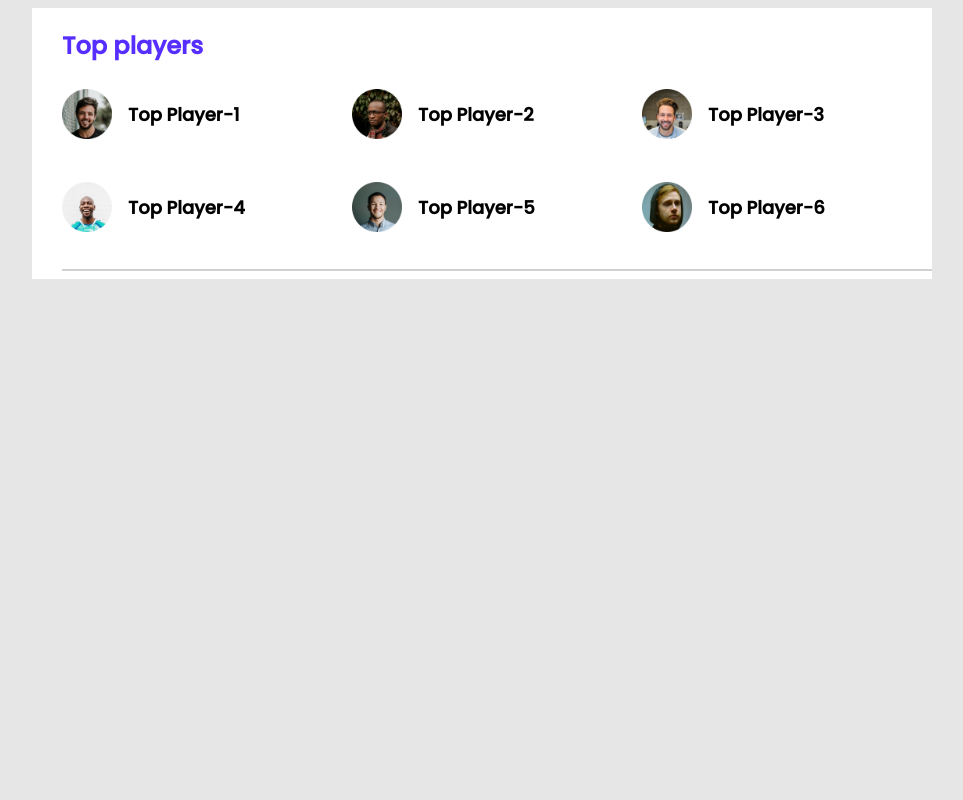
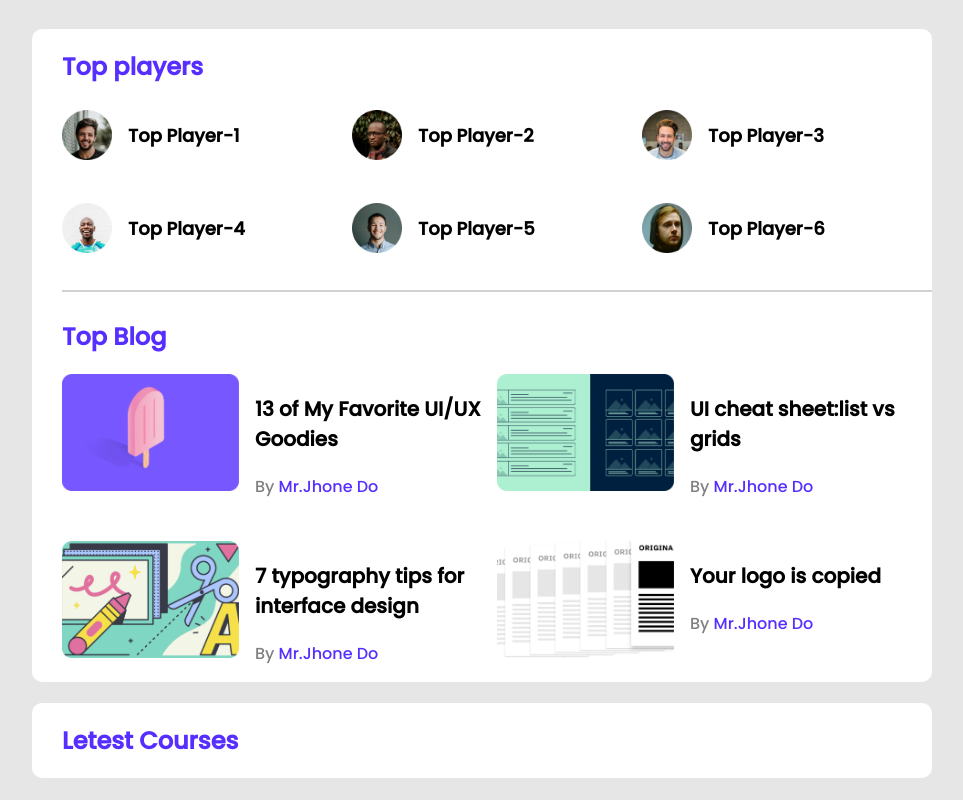
Before and after one commit to shakawatChy434/leader-board-css3, a plain HTML site: page index.html in a window 1280 px wide. Shown: the whole page, without its empty margins (158-1121 px from the left). Drawn offline with Linux system fonts and the light colour scheme.

Commit message:
Top-blog-added

```diff
--- a/css/style.css
+++ b/css/style.css
@@ -8,19 +8,26 @@ body{
 
 main{
     display: flex;
-    justify-content:center;
+    flex-direction: column;
+    /* justify-content:center; */
+    align-items: center;
 
 }
 .container{
     background-color: #fff;
     width:870px;
     padding-left:30px;
+    margin-top: 21px;
+    border-radius: 10px;
 
 }
 hr{
     border: 1px solid #d1d1d1;
+    margin-bottom: 27px;
 }
-/* top players style part started  */
+/*-------------------------------
+ top players style part started
+ --------------------------------  */
 .top-players{
     margin-bottom: 30px;
 }
@@ -32,8 +39,6 @@ hr{
     display: grid;
     grid-template-columns: repeat(3, 1fr);
     grid-row-gap: 30px;
-
-
 }
 .player{
     display: flex;
@@ -46,6 +51,49 @@ hr{
 .player-name{
     margin-left: 16px;
     font-size: 18px;
+}
+/*------------------------
+ top players style part end
+ --------------------------  */
+
+/*----------------------------------
+Top blog style patr started
+----------------------------------   */
+.blogs{
+    display: grid;
+    grid-template-columns: repeat(2, 1fr);
+    grid-row-gap: 26px;
+}
+.blog{
+    display:flex;
+}
+.blog .thumbnaill img{
+    width: 177px;
+    height: 117px;
+}
+.blog-info{
+    margin-left: 16px;
+}
+.blog-title{
+    font-size: 20px;
+}
+.blog .author{
+    color: gray;
+}
+.blog .author a{
+    text-decoration: none;
+    font-size: 16px;
+    color: #562eff;
 
 }
-/* top players style part end  */
+/*-------------------------
+Top blog style patr end
+------------------------   */
+
+/*--------------------------------
+ Latest Courser Part started
+------------------------------.....  */
+
+/* -------------------------------
+Latest Courser Part end
+------------------------------.....  */
--- a/index.html
+++ b/index.html
@@ -23,6 +23,7 @@
 
     <main>
         <!-- Top players & top blogs part start  -->
+        <!-- Top players part started..  -->
         <section class="container">
             <div class="top-players">
                 <h2 class="section-title">Top players</h2>
@@ -54,8 +55,63 @@
                 </div>
             </div>
             <hr>
+            <!-- Top players part end..  -->
+
+            <!-- Top blog part started  -->
+            <div class="top-bogs">
+                <h2 class="section-title">Top Blog</h2>
+            </div>
+            <div class="blogs">
+                <article class="blog">
+                    <div class="thumbnaill">
+                        <img src="/images/blogs/blog-1.png" alt="">
+                    </div>
+                    <div class="blog-info">
+                        <h3 class="blog-title">13 of My Favorite UI/UX Goodies</h3>
+                        <p class="author">By <a href="">Mr.Jhone Do</a></p>
+                    </div>
+                </article>
+                <article class="blog">
+                    <div class="thumbnaill">
+                        <img src="/images/blogs/blog-2.png" alt="">
+                    </div>
+                    <div class="blog-info">
+                        <h3 class="blog-title">UI cheat sheet:list vs grids</h3>
+                        <p class="author">By <a href="">Mr.Jhone Do</a></p>
+                    </div>
+                </article>
+                <article class="blog">
+                    <div class="thumbnaill">
+                        <img src="/images/blogs/blog-3.png" alt="">
+                    </div>
+                    <div class="blog-info">
+                        <h3 class="blog-title">7 typography tips
+
+                            for interface design</h3>
+                        <p class="author">By <a href="">Mr.Jhone Do</a></p>
+                    </div>
+                </article>
+                <article class="blog">
+                    <div class="thumbnaill">
+                        <img src="/images/blogs/blog-4.png" alt="">
+                    </div>
+                    <div class="blog-info">
+                        <h3 class="blog-title">Your logo is copied</h3>
+                        <p class="author">By <a href="">Mr.Jhone Do</a></p>
+                    </div>
+                </article>
+            </div>
+            <!-- Top blog part end  -->
         </section>
         <!-- Top players & top blogs part end -->
+
+        <!-- Latest Course Stared -->
+        <section class="container">
+            <div>
+                <h2 class="section-title">Letest Courses</h2>
+            </div>
+        </section>
+        <!-- Latest Course end -->
     </main>
 
 </body>
```
